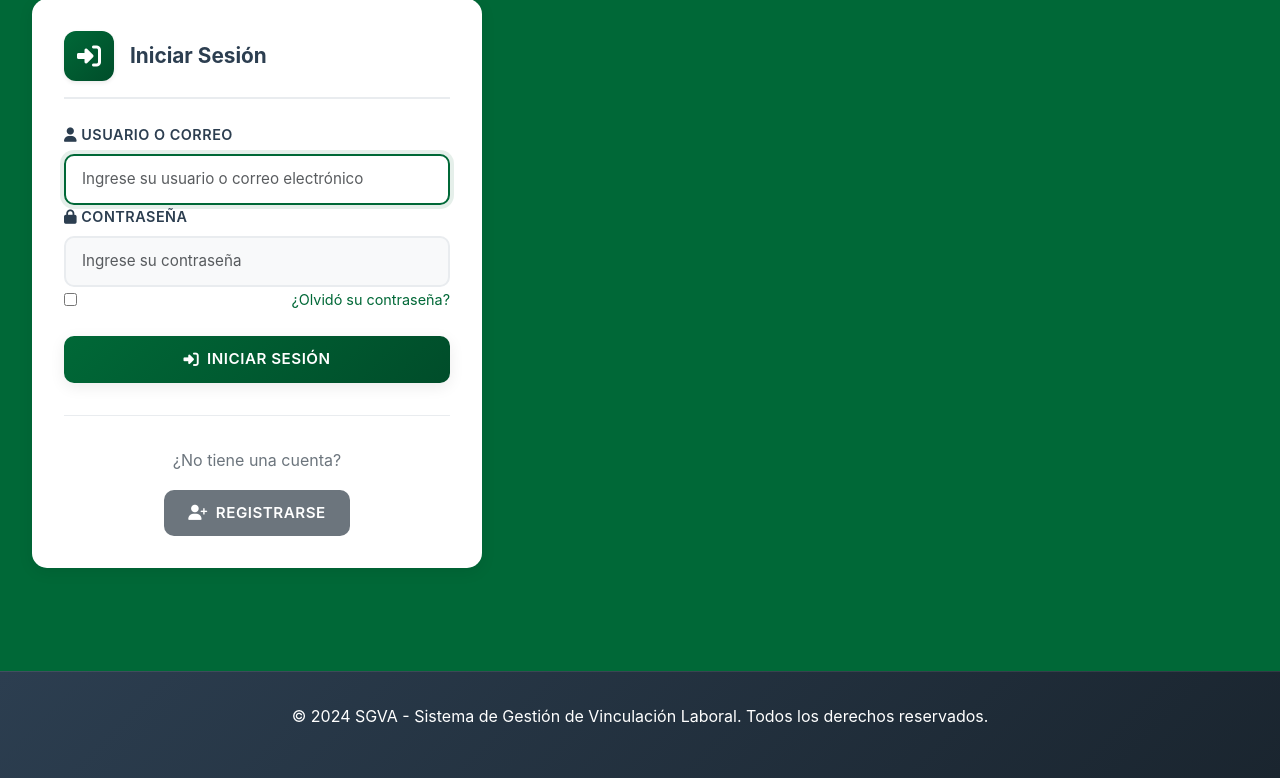
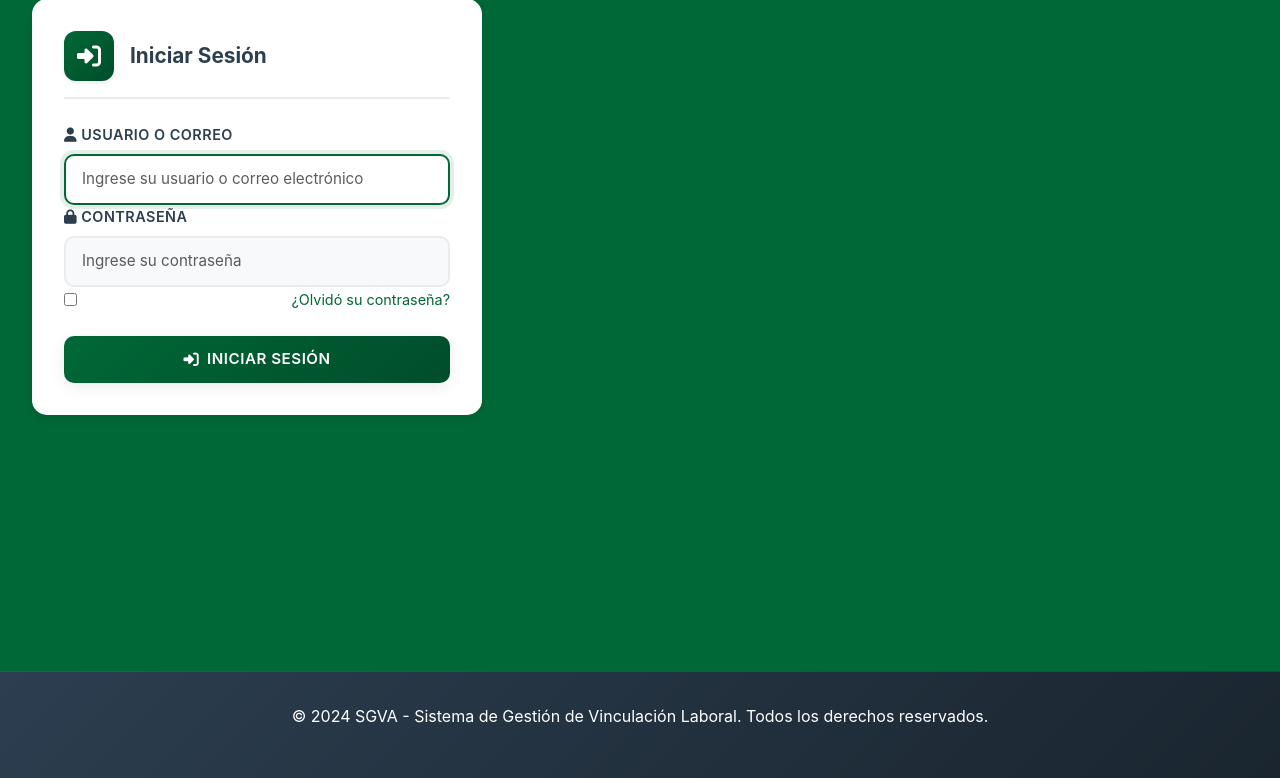
Before and after one commit to davidsn27/sgva, a Django app: template plataforma/templates/plataforma/login.html in a window 1280 px wide. Shown: the part 116-894 px from the top of the page. Run offline with Django 5.2, Linux system fonts and the light colour scheme; the template is opened without the code that fills it, so the values that code supplies are empty.

Commit message:
Fix: Remove registration link from login and update index links

```diff
--- a/plataforma/templates/plataforma/index.html
+++ b/plataforma/templates/plataforma/index.html
@@ -299,11 +299,11 @@
             </p>
 
             <div class="action-buttons">
-                <a href="{% url 'login' %}" class="btn-hero btn-primary">
+                <a href="/login/" class="btn-hero btn-primary">
                     <i class="fas fa-sign-in-alt"></i>
                     Iniciar Sesión
                 </a>
-                <a href="{% url 'registro_tipo' %}" class="btn-hero btn-secondary">
+                <a href="/registro/" class="btn-hero btn-secondary">
                     <i class="fas fa-user-plus"></i>
                     Registrarse
                 </a>
--- a/plataforma/templates/plataforma/login.html
+++ b/plataforma/templates/plataforma/login.html
@@ -55,16 +55,6 @@
                     Iniciar Sesión
                 </button>
             </form>
-
-            <div style="text-align: center; margin-top: 2rem; padding-top: 2rem; border-top: 1px solid var(--border-color);">
-                <p style="margin-bottom: 1rem; color: var(--secondary-color);">
-                    ¿No tiene una cuenta?
-                </p>
-                <a href="{% url 'registro_tipo' %}" class="btn btn-secondary">
-                    <i class="fas fa-user-plus"></i>
-                    Registrarse
-                </a>
-            </div>
         </div>
     </div>
 </div>
```
